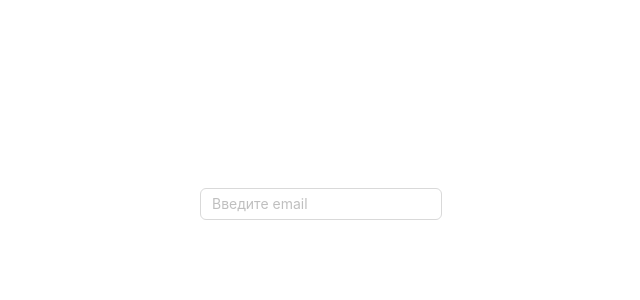
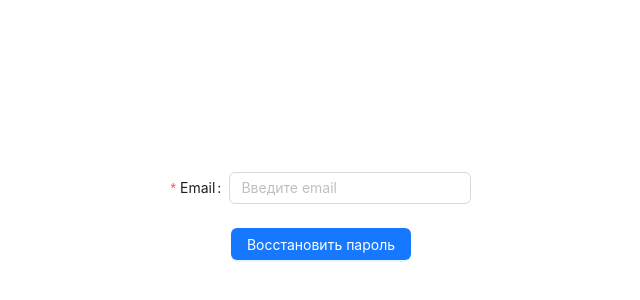
Before and after one commit to roflmorries/FinTrack-App, a React (Vite) app in the folder fin-track-app/: page /reset-password in a window 1280 px wide. Shown: the part 184-484 px from the top of the page, without its empty margins (319-959 px from the left). Built offline with nearby package versions, Linux system fonts and the light colour scheme; no server answers.

Commit message:
add reset password

```diff
--- a/fin-track-app/src/pages/ResetPasswordPage/ResetPasswordPage.tsx
+++ b/fin-track-app/src/pages/ResetPasswordPage/ResetPasswordPage.tsx
@@ -1,12 +1,33 @@
-import { Form, Input } from "antd";
+import { Button, Form, Input, message } from "antd";
+import { useState } from "react";
+import { resetPassword } from "../../shared/config/authReset";
 
 
 export default function ResetPasswordPage() {
+  const [loading, setLoading] = useState(false);
+
+  const handleResetPassword = async ({email}: {email: string}) => {
+    try {
+      setLoading(true);
+      await resetPassword(email);
+      message.success('Проверьте почту для восстановления пароля');
+    } catch (error: any) {
+      message.error('Ошибка при сбросе пароля')
+    } finally {
+      setLoading(false);
+    }
+  }
+
   return (
-    <Form>
-      <Form.Item>
-        <Input placeholder="Введите email"/>
+    <Form onFinish={handleResetPassword}>
+      <Form.Item
+      label='Email'
+      name='email'
+      rules={[{ required: true, message: "Введите email!" }]}
+      >
+        <Input type="email" placeholder="Введите email"/>
       </Form.Item>
+      <Button htmlType="submit" type="primary" loading={loading}>Восстановить пароль</Button>
     </Form>
   )
 }
```
Also changed, not shown: 1 other file (tests, documents, lock files or other folders).
